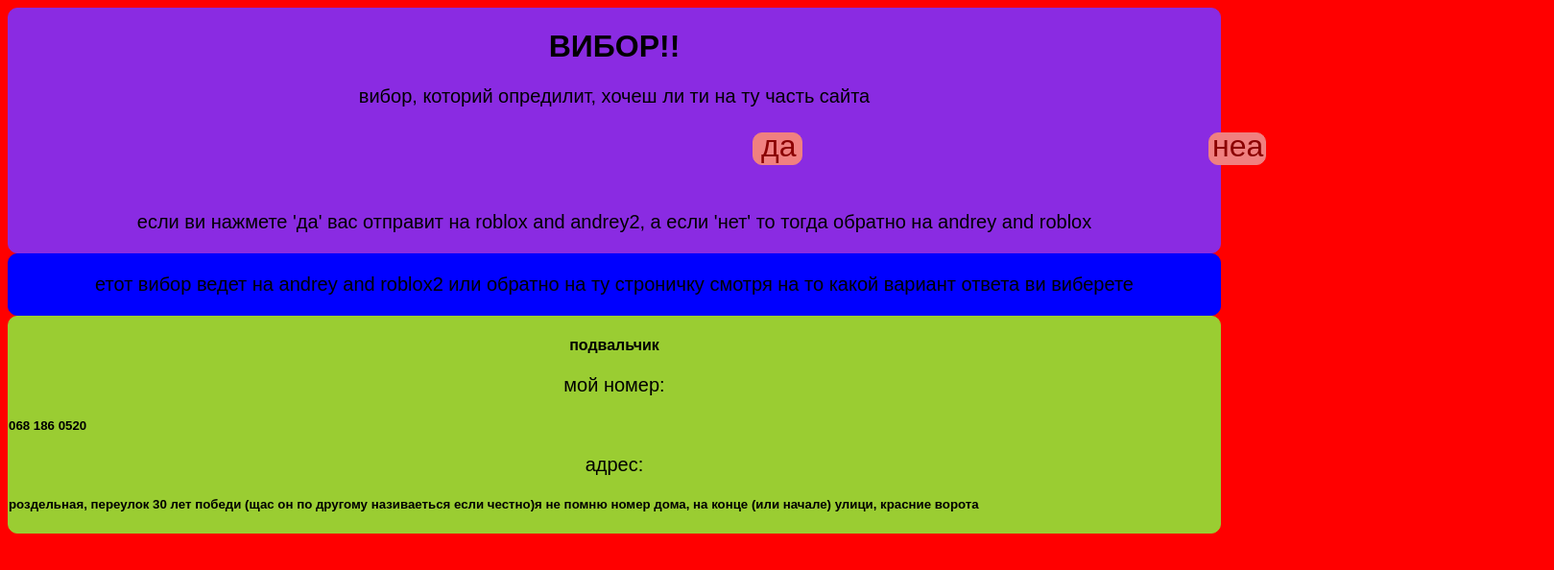
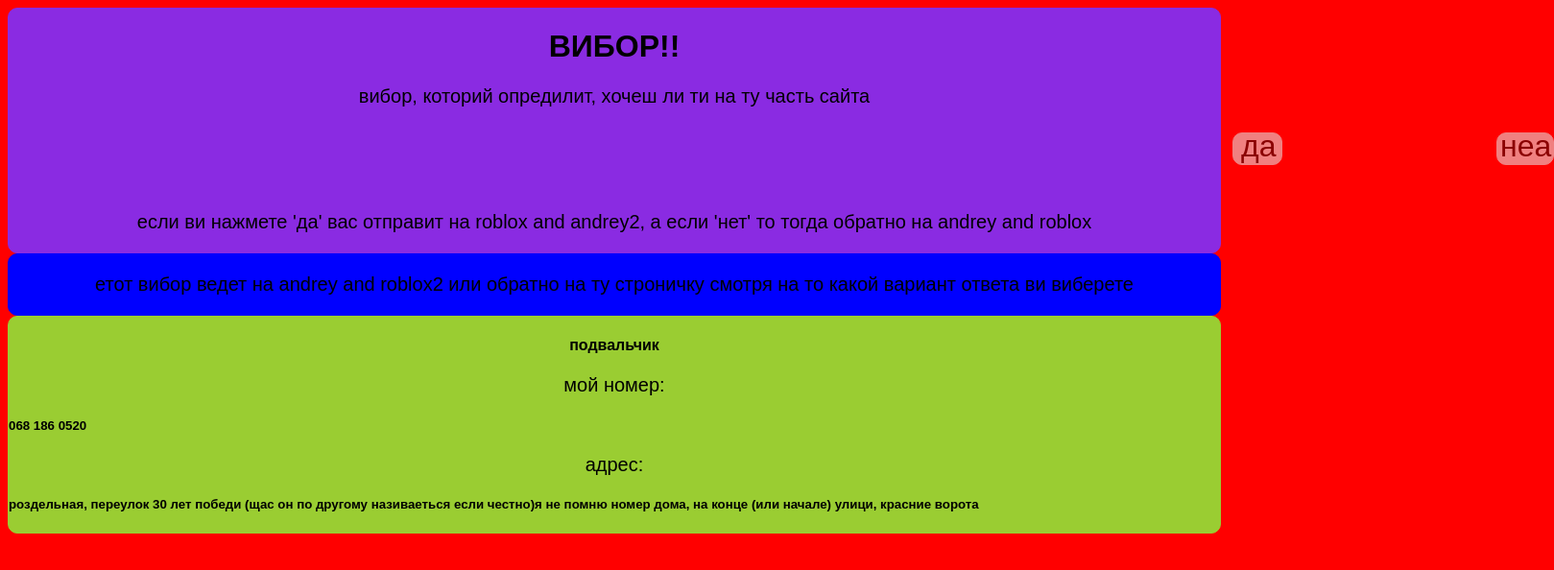
Before and after one commit to kahaner33/reponew, a plain HTML site: page index3.html in a window 1280 px wide. Shown: the whole page at 96% size, 1619 px wide, since content can reach past the window. Drawn offline with Linux system fonts and the light colour scheme.

Commit message:
Update style3.css

```diff
--- a/style3.css
+++ b/style3.css
@@ -51,7 +51,7 @@ footer{
     border: 1px solid lightcoral;
     width: 50px;
     position: relative;
-    left: 775px;
+    left: 1275px;
     top: 6px;
 }
 .e a{
@@ -66,7 +66,7 @@ footer{
     border: 1px solid lightcoral;
     width: 58px;
     position: relative;
-    left: 1250px;
+    left: 1550px;
     top: -28px;
 }
 .a a{
```
